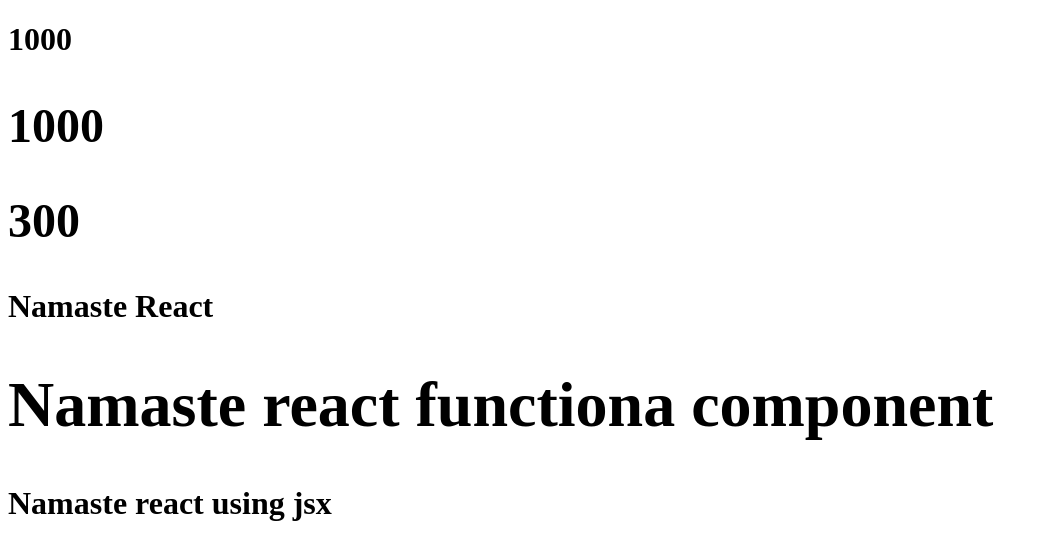
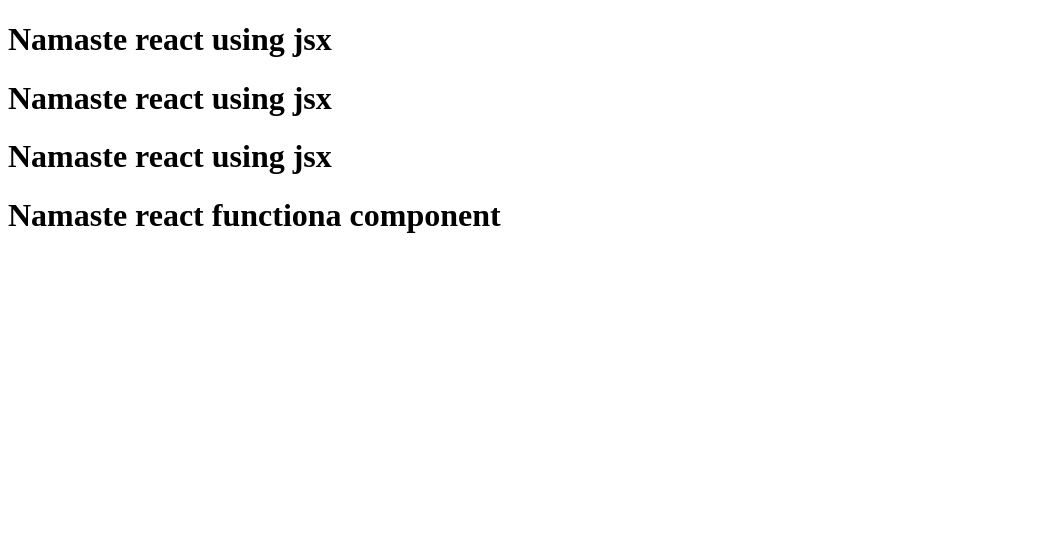
Before and after one commit to sumitsinghrajput56/namaste-react, a React (Vite) app: page / in a window 1280 px wide. Shown: the top 560 px of the page, without its empty margins (0-1048 px from the left). Built offline with nearby package versions, Linux system fonts and the light colour scheme.

Commit message:
3 ways to use functional component inside headingcomponent

```diff
--- a/App.js
+++ b/App.js
@@ -1,48 +1,25 @@
 import React from "react";
 import ReactDOM from "react-dom/client";
 
-const elem = <span>Namaste React</span>
 
-const number = 1000;
-
-const HeadingComponent = () => (
-  <div id="container">
-    {number}
-    <h2>{number}</h2>
-    <h2>{100+200}</h2>
-    {elem}
-    <h1 className="heading1">Namaste react functiona component </h1>
-  </div>
-);
-
-// React Element
-const title = (
+// React Functiona component
+const Title = () => (
   <h1 className="heading" tabIndex="1">
-    {<HeadingComponent/>}
     Namaste react using jsx
   </h1>
 );
 
-// React Component
-// Class Based Component - OLD
-// Functioan Based Component - NEW
-
-// React Functional Component
-
-const Heading1 = () => <h1 className="heading">Namaste react</h1>;
-
-const Heading2 = () => {
-  return <h1 className="heading1">Namaste react</h1>;
-};
-
-const Heading3 = () => {
-  <h1 className="heading1">Namaste react</h1>;
-};
-
-
+const HeadingComponent = () => (
+  <div id="container">
+   {Title()}
+   <Title/>
+   <Title></Title>
+    <h1 className="heading1">Namaste react functiona component </h1>
+  </div>
+);
 
 
 const roots = ReactDOM.createRoot(document.getElementById("root"));
 
 // How to render functional component
-roots.render(title);
+roots.render(<HeadingComponent/>);
```
